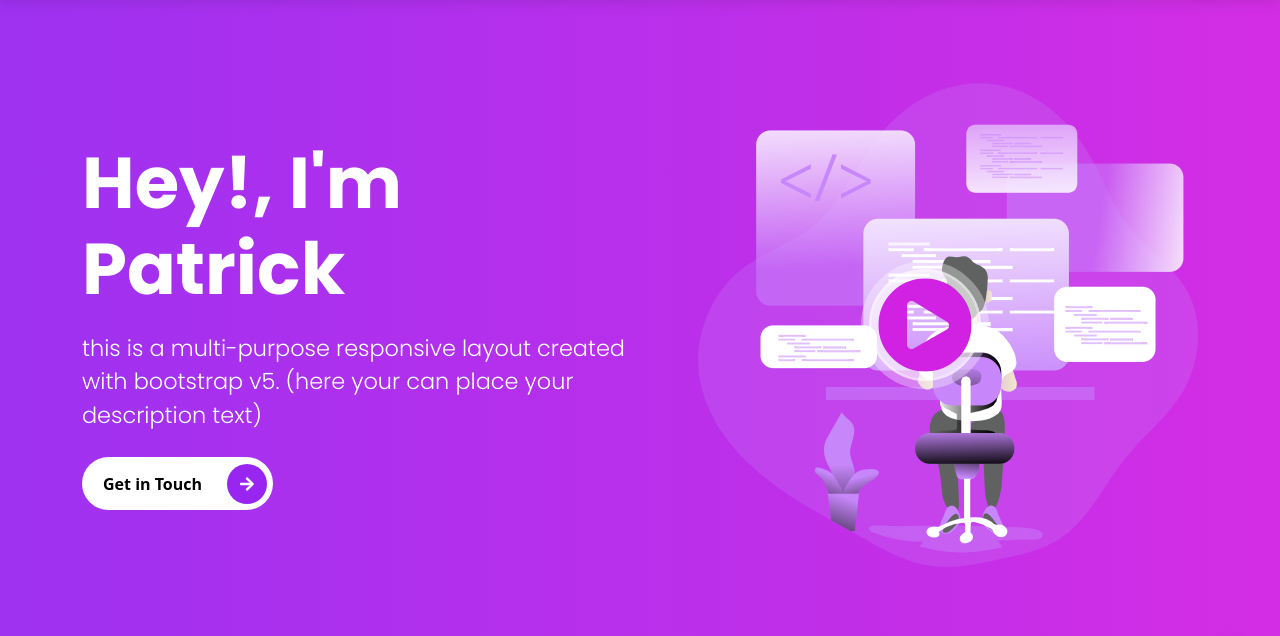
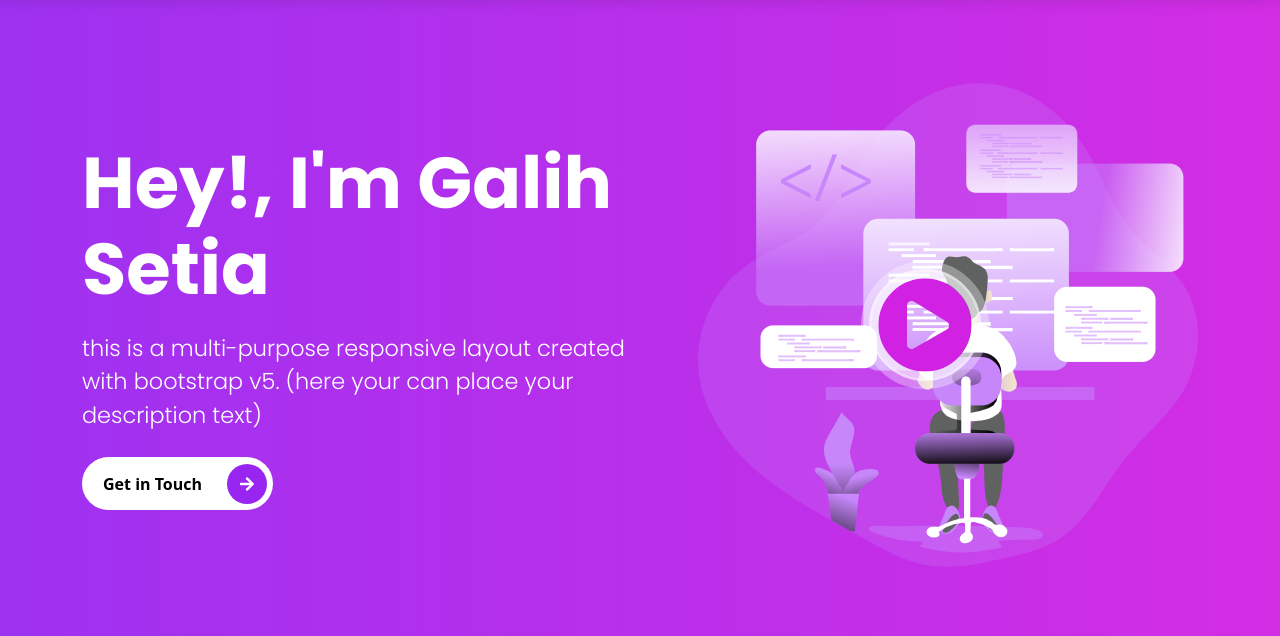
Before and after one commit to afidzulinn/portofolio, a website: page index.html in a window 1280 px wide. Shown: the part 85-721 px from the top of the page. Drawn offline with nearby package versions, Linux system fonts and the light colour scheme; files that its build step writes are made by us from their sources.

Commit message:
Update index.html

```diff
--- a/index.html
+++ b/index.html
@@ -56,7 +56,7 @@
       <!-- START THE CONTENT FOR THE INTRO  -->
       <div class="col-md-6 intros text-start">
         <h1 class="display-2">
-          <span class="display-2--intro">Hey!, I'm Patrick</span>
+          <span class="display-2--intro">Hey!, I'm Galih Setia</span>
           <span class="display-2--description lh-base">
             this is a multi-purpose responsive layout created with bootstrap v5.
             (here your can place your description text)
```
